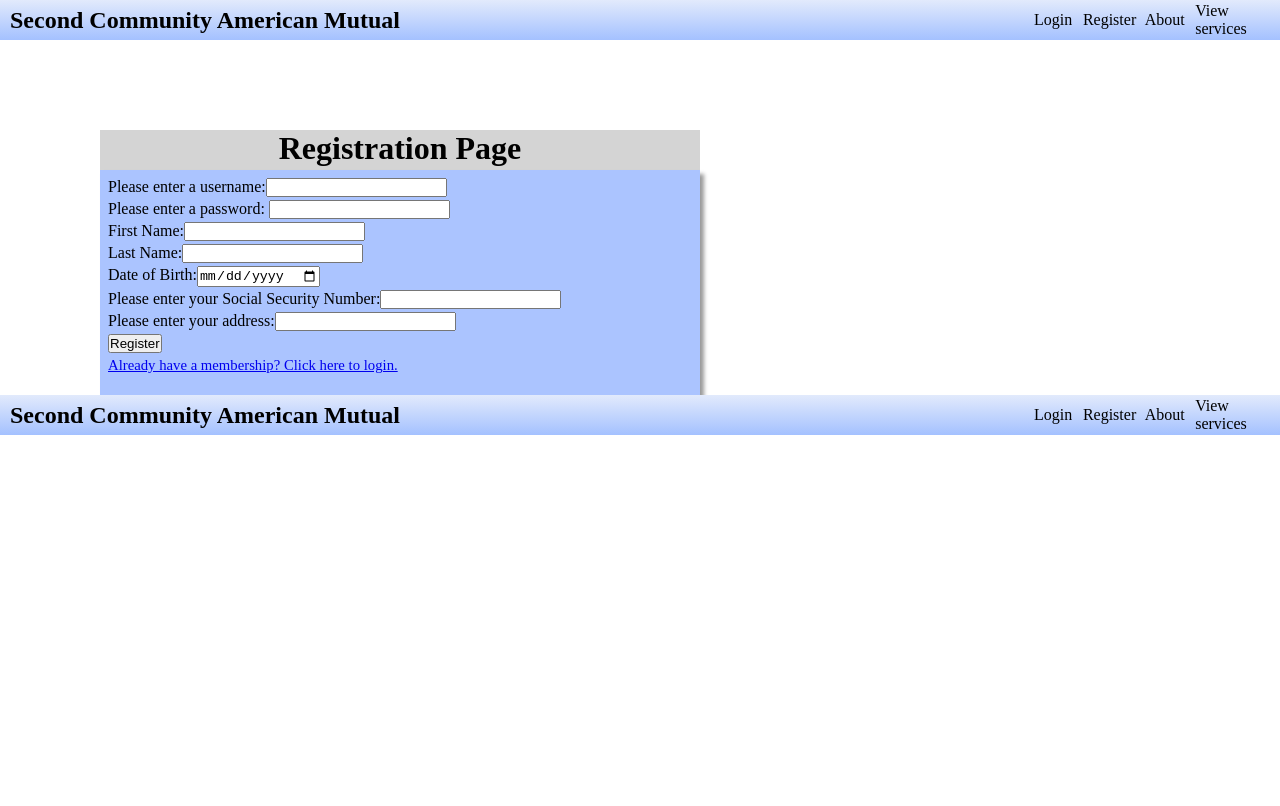
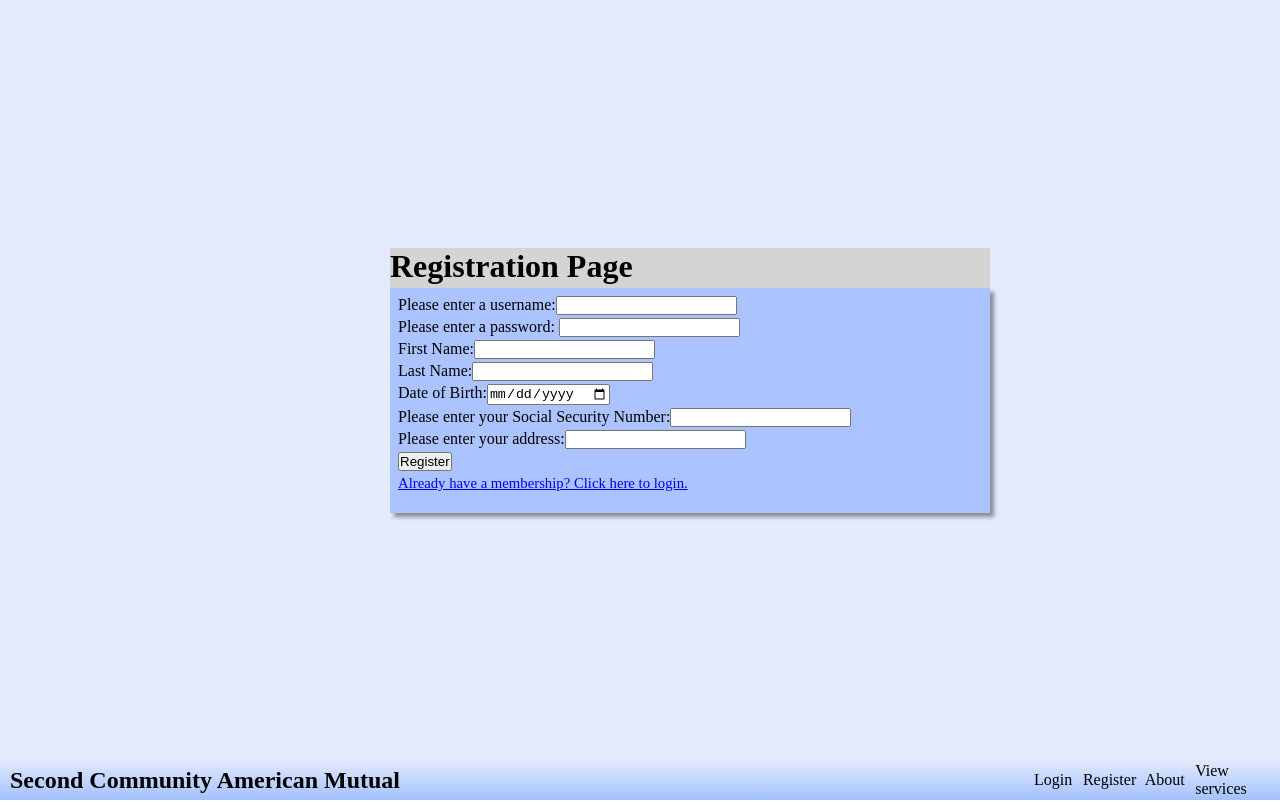
Before and after one commit to mbatista4/second-community-america-mutual-frontend, a React (Create React App) app: page /register in a window 1280 px wide. Built offline with nearby package versions, Linux system fonts and the light colour scheme.

Commit message:
Centered register form. also added register page into the app

```diff
--- a/src/App.js
+++ b/src/App.js
@@ -27,7 +27,6 @@ export default function App() {
   return (
     <div>
       <Router>
-      <Navbar/>
       <Switch>
         <Route exact path="/">
           <LandingPage setLoggedIn={setLoggedIn} />
--- a/src/Components/LoginPage/LoginPage.jsx
+++ b/src/Components/LoginPage/LoginPage.jsx
@@ -1,6 +1,6 @@
 import React, {useEffect} from 'react'
 import { useHistory } from 'react-router';
-import "../../CSS/loginPage.css"
+import "../../CSS/loginpage.css"
 
 
 export default function LoginPage() {
--- a/src/Components/RegisterPage/RegisterPage.css
+++ b/src/Components/RegisterPage/RegisterPage.css
@@ -1,5 +1,14 @@
-.title {
-    display: flex auto;
+.register-page {
+    height: 95vh;
+    display: flex;
+    flex-direction: column;
+    justify-content: center;
+    align-items: center;
+    background-color: #e2eafc;
+}
+
+.register-title {
+    display: flex;
     width: 600px;
     height: 40px;
     background-color: #d4d4d4;
@@ -7,7 +16,6 @@
     color: black;
     text-align: center;
     margin-left: 100px;
-    margin-top: 90px;
 }
 
 .divForm {
--- a/src/Components/RegisterPage/RegisterPage.jsx
+++ b/src/Components/RegisterPage/RegisterPage.jsx
@@ -1,11 +1,12 @@
 import React, { useState } from 'react';
 import axios from 'axios';
 import './RegisterPage.css';
+import { useHistory } from 'react-router';
 
 
 export default function RegisterPage() {
 
-
+    const history = useHistory();
     const [userId,setUserId] = useState('');
     const [password,setPassword] = useState('');
     const [firstName,setFirstName] = useState('');
@@ -13,10 +14,11 @@ export default function RegisterPage() {
     const [birthDate,setBirthDate] = useState('');
     const [address,setAddress] = useState('');
     const [ssn,setSsn] = useState('');
+    const [errorMsg, setErrorMsg] = useState('');
 
     const handleSubmit = async(e) =>{
         e.preventDefault();
-        axios.post(`${process.env.REACT_APP_API_URL}member/register_member`,{
+        axios.post(`${process.env.REACT_APP_API_URL}/member/register_member`,{
             firstName,
             lastName,
             address,
@@ -26,16 +28,19 @@ export default function RegisterPage() {
             dateOfBirth: birthDate
         }).then((res)=>{
             console.log(res);
+            history.push('/login');
         }).catch((error)=>{
-            console.log(error.message);
+            console.log(error.response.data.msg);
+            setErrorMsg(error.response.data.msg);
         })
 
         }
 
         return (
 
-            <><h1 className="title">Registration Page</h1>
-
+            <div className="register-page" >
+                <p>{errorMsg}</p>
+                <h1 className="register-title">Registration Page</h1>
             <div className="divForm">
 
                 <form className="form" onSubmit={handleSubmit}>
@@ -116,7 +121,8 @@ export default function RegisterPage() {
                     <a href="/login" className="open-link">Already have a membership? Click here to login.</a>
                 </form>
 
-            </div></>
+            </div>
+            </div>
 
         )
 
```
Also changed, not shown: 1 other file (tests, documents, lock files or other folders).
